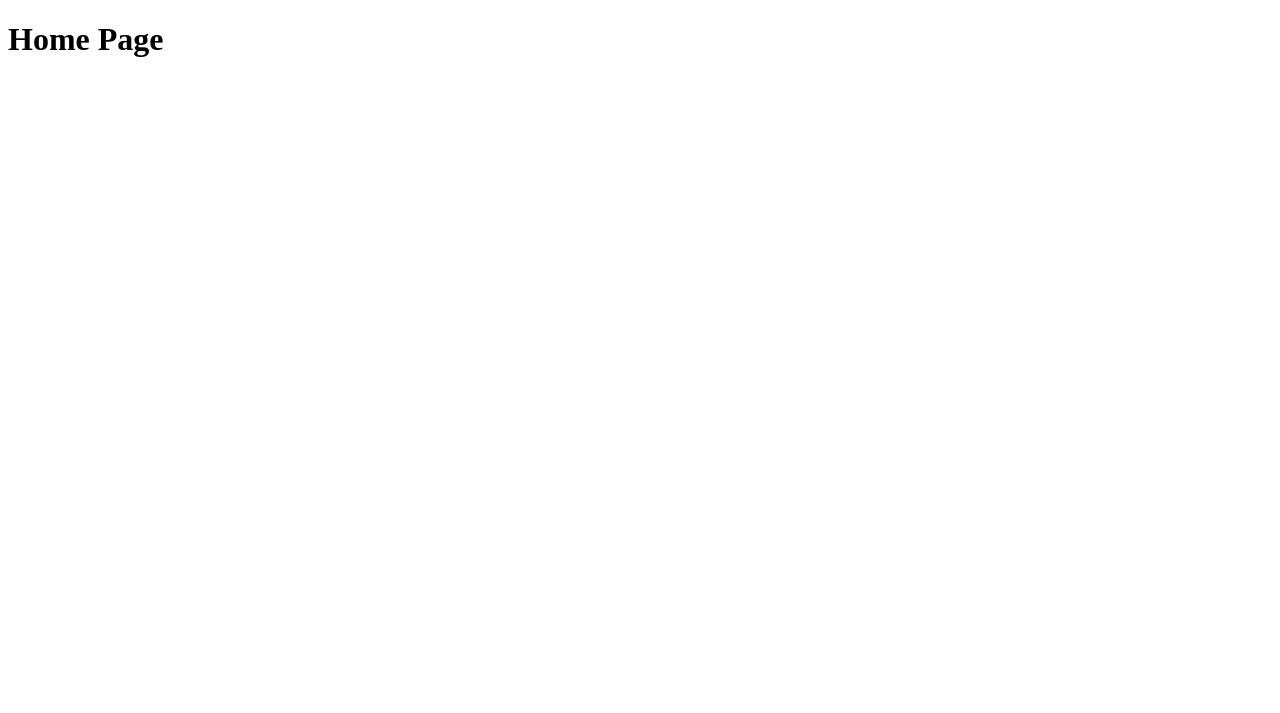
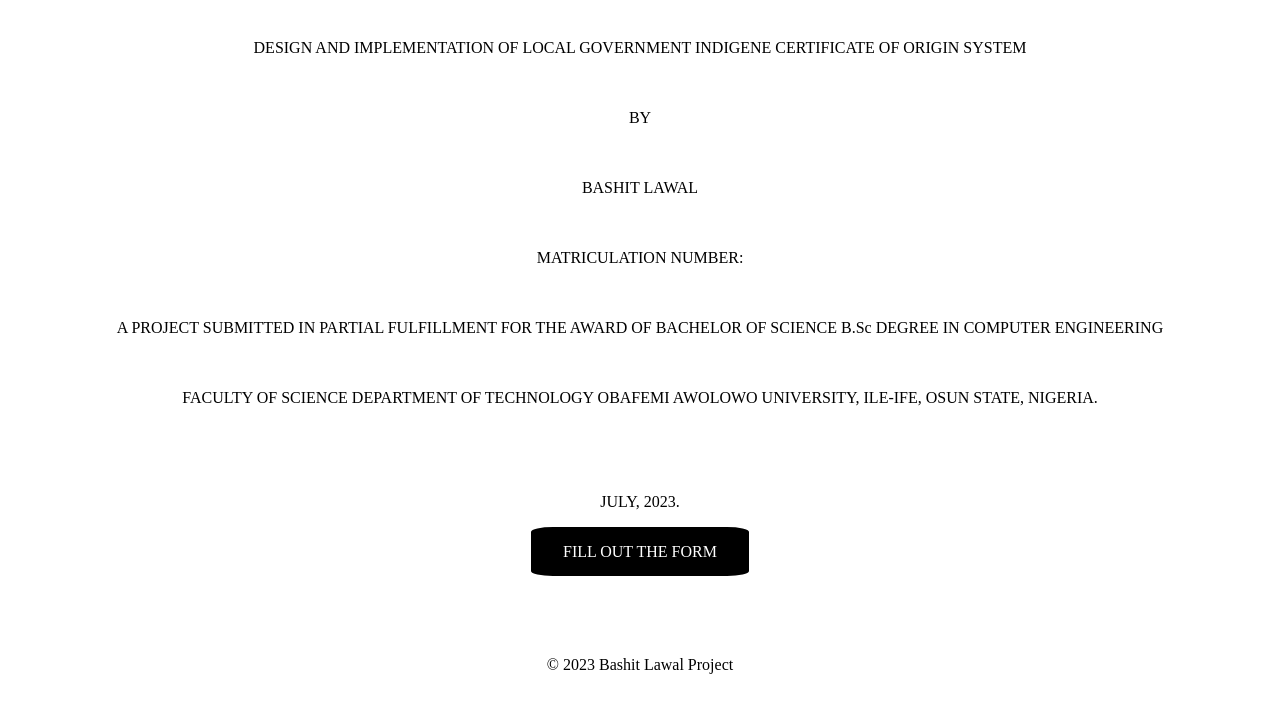
Before and after one commit to Horlawhumy-dev/lg_project, a Django app: page / in a window 1280 px wide. Before the commit the part shown is almost empty. Shown: the top 713 px of the page. Run offline with Django 4.2, Linux system fonts and the light colour scheme.

Commit message:
replaced templates folder

```diff
--- /dev/null
+++ b/templates/base.html
@@ -0,0 +1,16 @@
+{% load static %}
+<!DOCTYPE html>
+<html lang="en">
+<head>
+    <meta charset="UTF-8">
+    <meta http-equiv="X-UA-Compatible" content="IE=edge">
+    <meta name="viewport" content="width=device-width, initial-scale=1.0">
+    <meta name="description" content="DESIGN AND IMPLEMENTATION OF LOCAL GOVERNMENT INDIGENE CERTIFICATE OF ORIGIN SYSTEM">
+    <title>LOCAL GOVERNMENT INDIGENE CERTIFICATE OF ORIGIN SYSTEM</title>
+</head>
+<body>
+    {% block content %}
+    {% endblock content %}
+
+</body>
+</html>
--- a/templates/index.html
+++ b/templates/index.html
@@ -1,12 +1,43 @@
-<!DOCTYPE html>
-<html lang="en">
-<head>
-    <meta charset="UTF-8">
-    <meta http-equiv="X-UA-Compatible" content="IE=edge">
-    <meta name="viewport" content="width=device-width, initial-scale=1.0">
-    <title>Bashit</title>
-</head>
+{% extends 'base.html' %}
+{% block content %}
 <body>
-    <h1>Home Page</h1>
+    <div class="home">
+    <p>DESIGN AND IMPLEMENTATION OF LOCAL GOVERNMENT INDIGENE CERTIFICATE OF ORIGIN SYSTEM</P>
+    <p> <br/><br/> BY</P>
+    <p><br /><br /> BASHIT LAWAL </P>
+    <p> <br /><br /> MATRICULATION NUMBER: </P>
+    <p> <br /><br />A PROJECT SUBMITTED IN PARTIAL FULFILLMENT FOR THE AWARD OF BACHELOR OF SCIENCE B.Sc DEGREE IN COMPUTER ENGINEERING</P>
+    <p> <br /><br />FACULTY OF SCIENCE DEPARTMENT OF TECHNOLOGY OBAFEMI AWOLOWO UNIVERSITY, ILE-IFE, OSUN STATE, NIGERIA. </P> <br>
+    <p><br /><br /> JULY, 2023.</P>
+
+        <div class="fill">
+            <a href="/account/form/" class="fill-another-form">FILL OUT THE FORM</a>
+         </div>
+    </div>
+
+    <footer>&copy; 2023 Bashit Lawal Project</footer>
 </body>
-</html>
+<style>
+    .home {
+        text-align: center;
+        padding: 15px;
+        display: block;
+    }
+    .fill {
+        margin: 2rem 0 5rem 0;
+        text-align: center;
+    }
+    .fill-another-form{
+        background-color: black;
+        border-radius: 10%;
+        padding: 1em 2em;
+        color: white;
+        text-decoration: none;
+
+    }
+    footer {
+        text-align: center;
+        margin-bottom: 2rem;
+    }
+</style>
+{% endblock %}
```
Also changed, not shown: templates/user_detail.html (+8 -14 lines), templates/user_form.html (+20 -11 lines).
